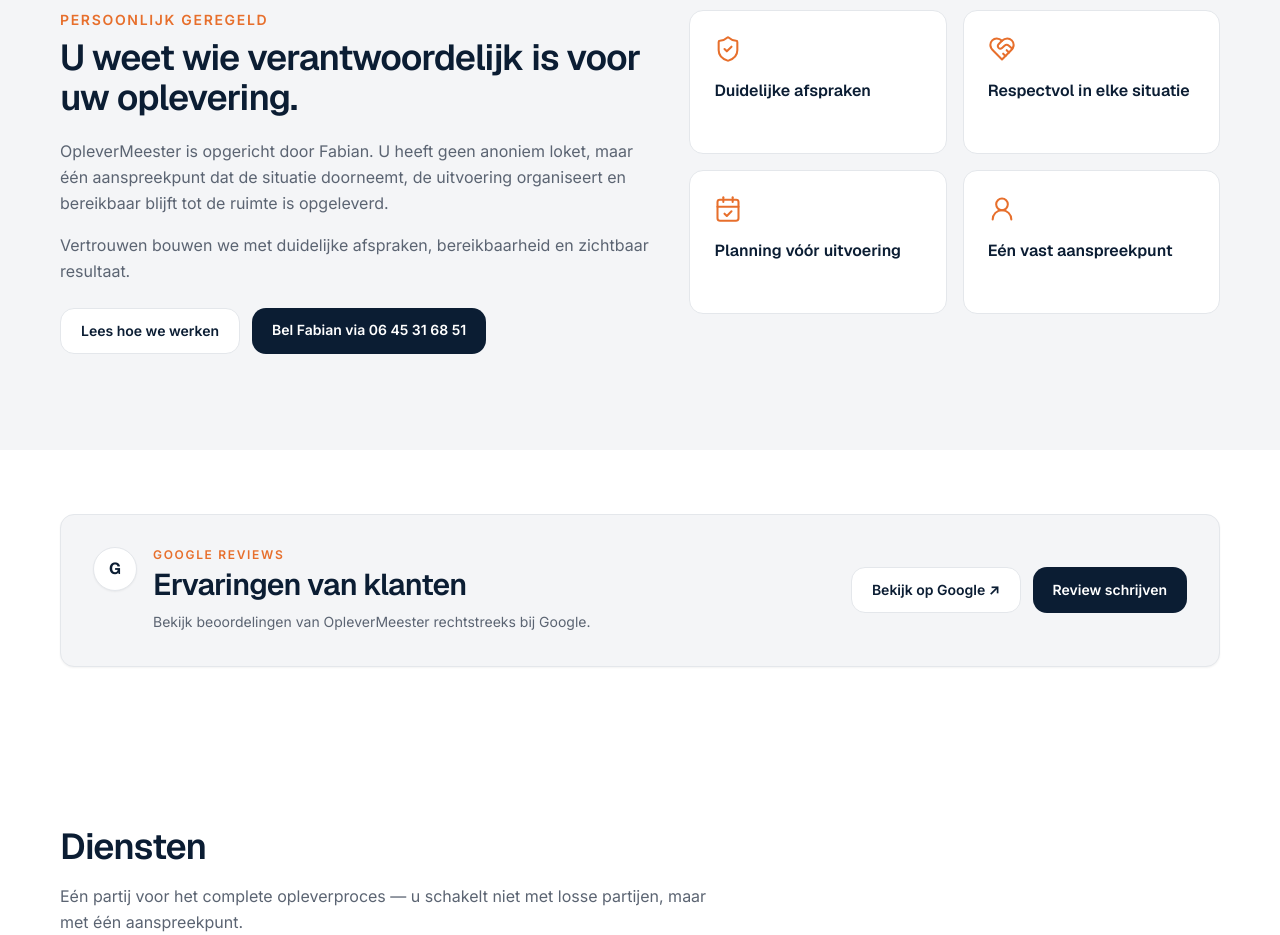
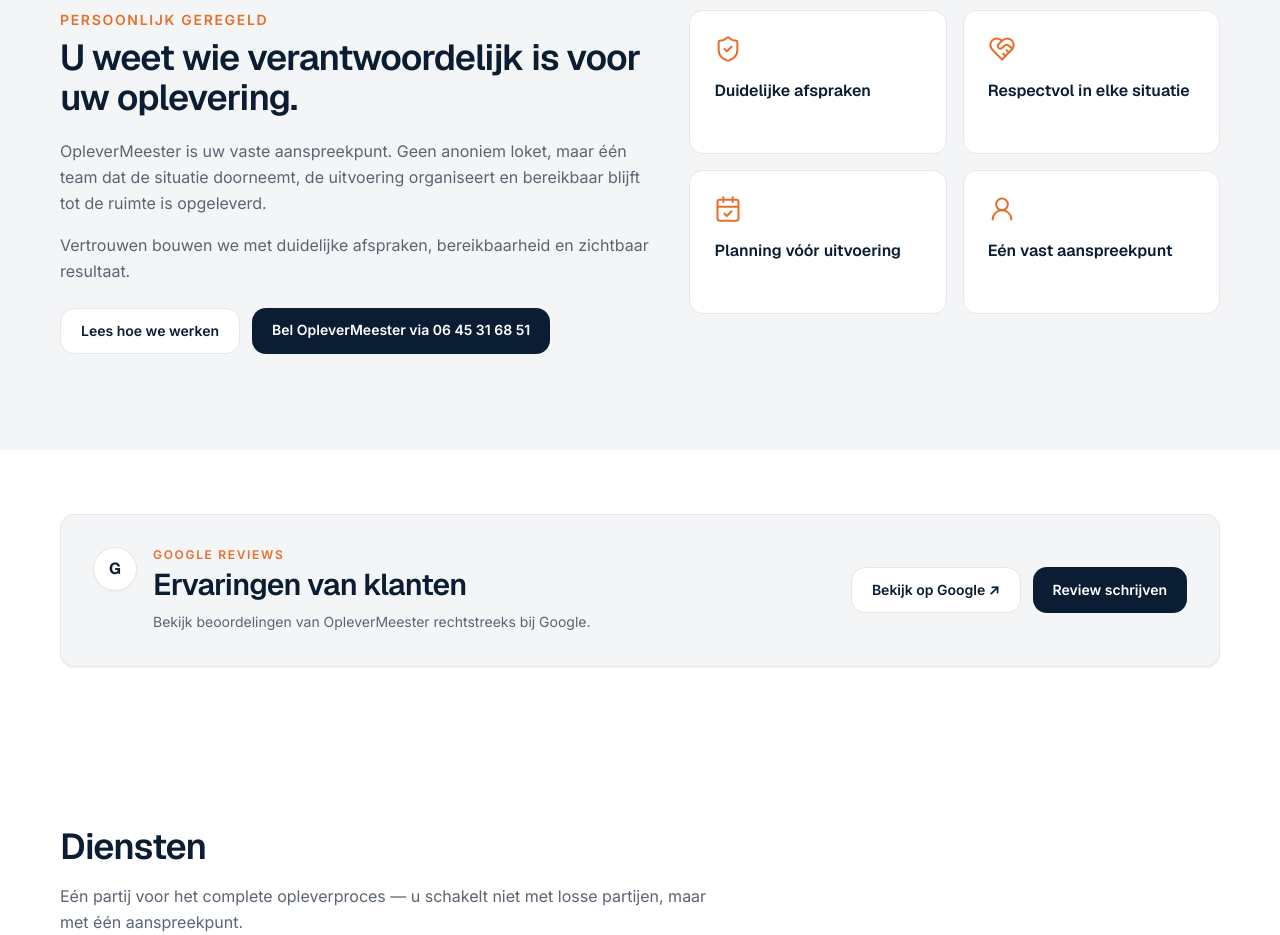
Before and after one commit to sandvlietbv/OpleverMeester, a Next.js app: page / in a window 1280 px wide. Shown: the part 2320-3255 px from the top of the page. Built offline with nearby package versions, Linux system fonts and the light colour scheme.

Commit message:
Remove personal name from trust CTA and copy

```diff
--- a/components/Trust.tsx
+++ b/components/Trust.tsx
@@ -16,11 +16,11 @@ export default function Trust() {
           <div>
             <p className="text-sm font-semibold uppercase tracking-[0.12em] text-orange">Persoonlijk geregeld</p>
             <h2 className="mt-2 max-w-2xl font-display text-3xl font-semibold tracking-tight text-navy md:text-4xl">U weet wie verantwoordelijk is voor uw oplevering.</h2>
-            <p className="mt-5 max-w-2xl leading-relaxed text-muted">OpleverMeester is opgericht door Fabian. U heeft geen anoniem loket, maar één aanspreekpunt dat de situatie doorneemt, de uitvoering organiseert en bereikbaar blijft tot de ruimte is opgeleverd.</p>
+            <p className="mt-5 max-w-2xl leading-relaxed text-muted">OpleverMeester is uw vaste aanspreekpunt. Geen anoniem loket, maar één team dat de situatie doorneemt, de uitvoering organiseert en bereikbaar blijft tot de ruimte is opgeleverd.</p>
             <p className="mt-4 max-w-2xl leading-relaxed text-muted">Vertrouwen bouwen we met duidelijke afspraken, bereikbaarheid en zichtbaar resultaat.</p>
             <div className="mt-6 flex flex-wrap gap-3">
               <Link href="/over-ons" className="rounded-om border border-surface-mid bg-white px-5 py-3 text-sm font-semibold text-navy hover:border-orange">Lees hoe we werken</Link>
-              <a href="tel:+31645316851" className="rounded-om bg-navy px-5 py-3 text-sm font-semibold text-white">Bel Fabian via 06 45 31 68 51</a>
+              <a href="tel:+31645316851" className="rounded-om bg-navy px-5 py-3 text-sm font-semibold text-white">Bel OpleverMeester via 06 45 31 68 51</a>
             </div>
           </div>
 
```
